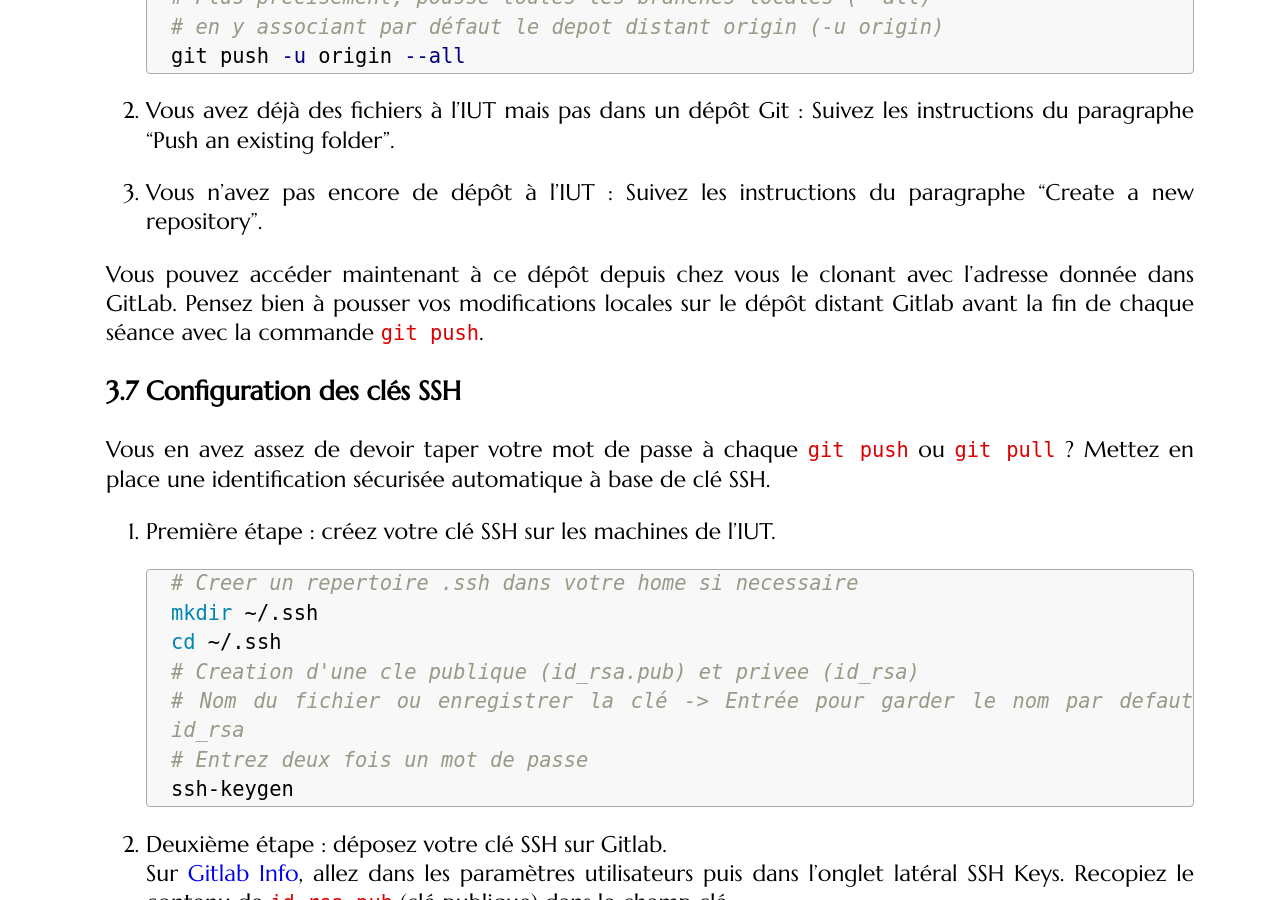
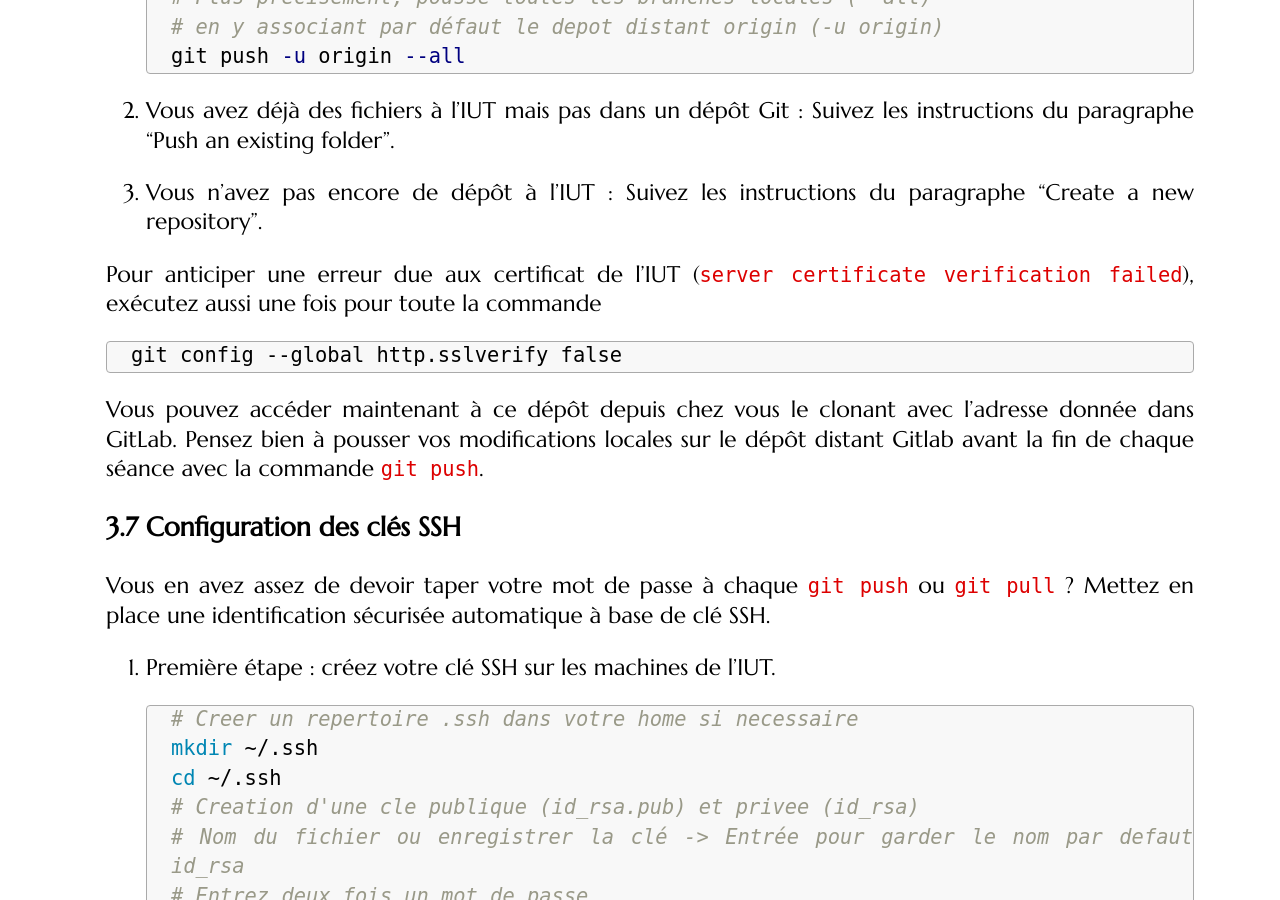
Before and after one commit to romainlebreton/R3.01-DeveloppementWeb, a Jekyll site: the page built from assets/tut2-complement.md, in a window 1280 px wide and 900 px high, scrolled down 2642 px. Built offline with Jekyll 4.4.1, drawn with Linux system fonts in a browser that asks for light colours; some web fonts are replaced.

Commit message:
IUT SSL certificate

````diff
--- a/assets/tut2-complement.md
+++ b/assets/tut2-complement.md
@@ -122,6 +122,13 @@ nouveau projet. Une fois le projet créé, trois possibilités :
   1. Vous n'avez pas encore de dépôt à l'IUT : Suivez les instructions du
      paragraphe "Create a new repository".
 
+Pour anticiper une erreur due aux certificat de l'IUT (`server certificate
+verification failed`), exécutez aussi une fois pour toute la commande
+
+```
+git config --global http.sslverify false
+```
+
 Vous pouvez accéder maintenant à ce dépôt depuis chez vous le clonant avec
 l'adresse donnée dans GitLab. Pensez bien à pousser vos modifications locales
 sur le dépôt distant Gitlab avant la fin de chaque séance avec la commande `git
````
